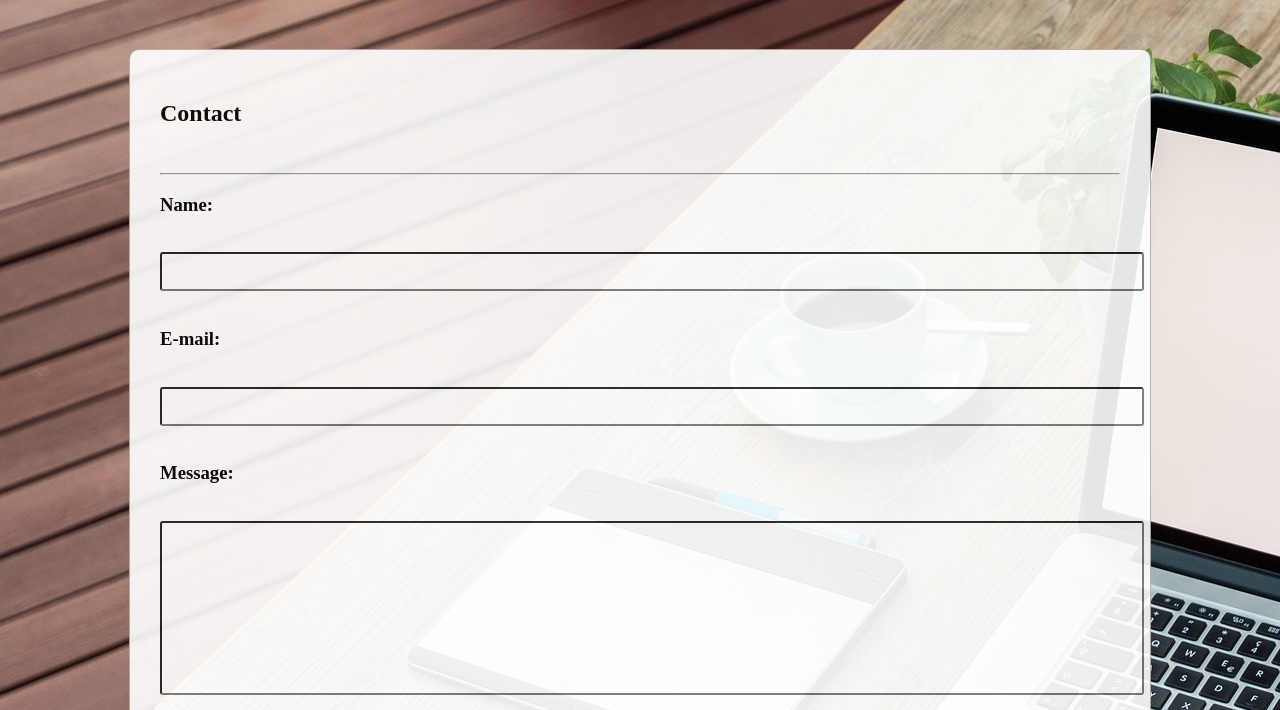
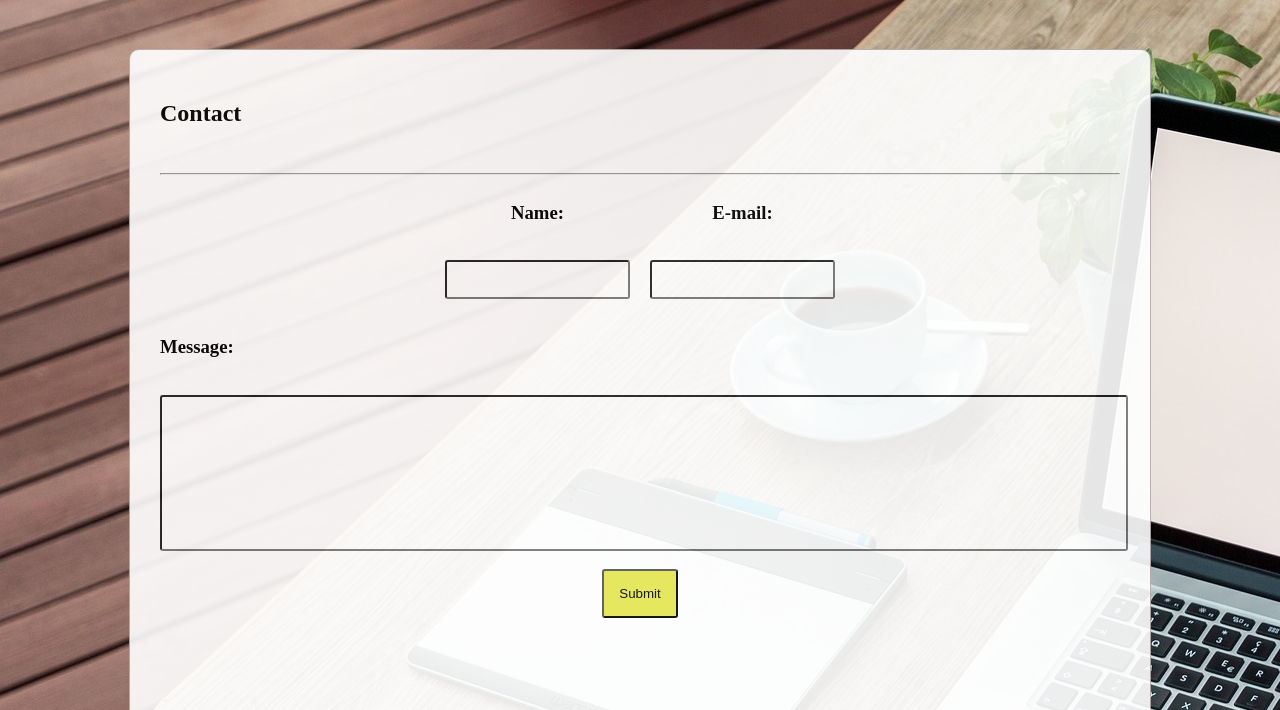
Before and after one commit to SachaSkinner/updated-portfolio, a website: page public/contact.html in a window 1280 px wide. Shown: the part 82-792 px from the top of the page. Drawn offline with nearby package versions, Linux system fonts and the light colour scheme; a web font is replaced by a local one.

Commit message:
made input for a name and e-mail smaller and on one line - added 2 divs around

```diff
--- a/public/assets/css/styles.css
+++ b/public/assets/css/styles.css
@@ -148,15 +148,20 @@ footer {
     color: black;
 }
 #contact-name {
-    width: 100%;
+    width: 80%;
+    padding: 10px;
+
 
 }
 #contact-mail {
-    width: 100%;
+    width: 80%;
+    padding: 10px;
+
 }
 #contact-message {
     width: 100%;
     height: 150px;
+
 }
 p, h2, h5 {
     font-family: 'Frank Ruhl Libre', serif;
@@ -192,6 +197,11 @@ p {
 
 }
 
-input {
-    padding: 10px;
+.dis-in {
+    display: inline-block;
 }
+#wrapper-name-mail {
+    margin-left: auto;
+    margin-right: auto;
+    text-align: center;
+}
--- a/public/contact.html
+++ b/public/contact.html
@@ -41,10 +41,16 @@
         <hr>
 
         <form id="submit-form">
-            <h3>Name:</h3><br>
-            <input id="contact-name" class="round" type="text" name="name"><br><br>
-            <h3>E-mail:</h3><br>
-            <input id="contact-mail" class="round" type="text" name="mail"><br><br>
+            <div id="wrapper-name-mail">
+            <div class="dis-in">
+                <h3>Name:</h3><br>
+                <input id="contact-name" class="round" type="text" name="name"><br><br>
+            </div>
+            <div class="dis-in">
+                <h3>E-mail:</h3><br>
+                <input id="contact-mail" class="round" type="text" name="mail"><br><br>
+            </div>
+        </div>
             <h3>Message:</h3><br>
             <input id="contact-message" class="round" type="text" name="comment" size="50"><br><br>
             <div id="center-bm">
```
